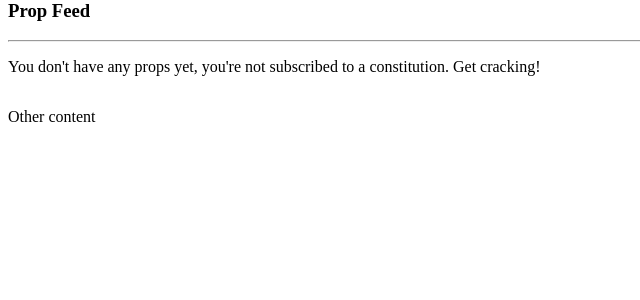
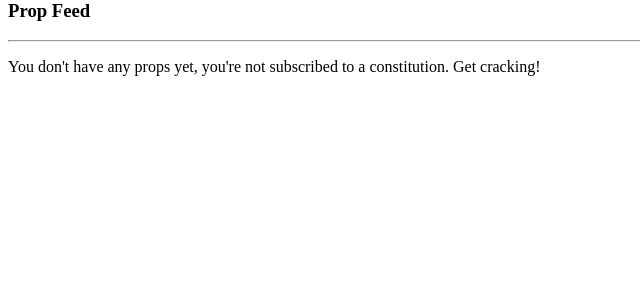
Before and after one commit to twlopes/sp, a Django app: template sp/templates/home.html in a window 1280 px wide. Shown: the part 194-494 px from the top of the page, without its empty margins (0-640 px from the left). Run offline with Django 3.2, Linux system fonts and the light colour scheme; the template is opened without the code that fills it, so the values that code supplies are empty; some libraries are stand-ins or nearby versions.

Commit message:
Changes to html of home page.

```diff
--- a/sp/templates/home.html
+++ b/sp/templates/home.html
@@ -4,12 +4,6 @@
 
 <div class="span12"> {# thesis, button and props #}
 <div class="row">
-
-	<div class ="span8"> {# container for thesis and button #}
-	<div class="row">
-
-		<div class ="span7"> {# container for thesis and button #}
-		<div class="row">
 
 			<div class="span6"> {# thesis only #}
 				<h3>Prop Feed</h3>
@@ -33,41 +27,9 @@
 							{% endif %}
 						</tbody>
 					</table>
-
-
-
-
-
 			</div>		{# end thesis #}
 
 
-
-		</div>
-
-		</div>
-
-	</div> {# end thesis, button#}
-
-	</div>
-
-	<div class ="span8"> {# start article content #}
-	<div class="row">
-
-		<div class ="span7">
-
-		{{ articlecontent_data|linebreaks }}
-
-		</div>
-
-	</div> {# end article content #}
-	</div>
-
-	<div class="span4"> {# prop column #}
-
-
-Other content
-
-	</div>
 
 </div>
 </div>
```
